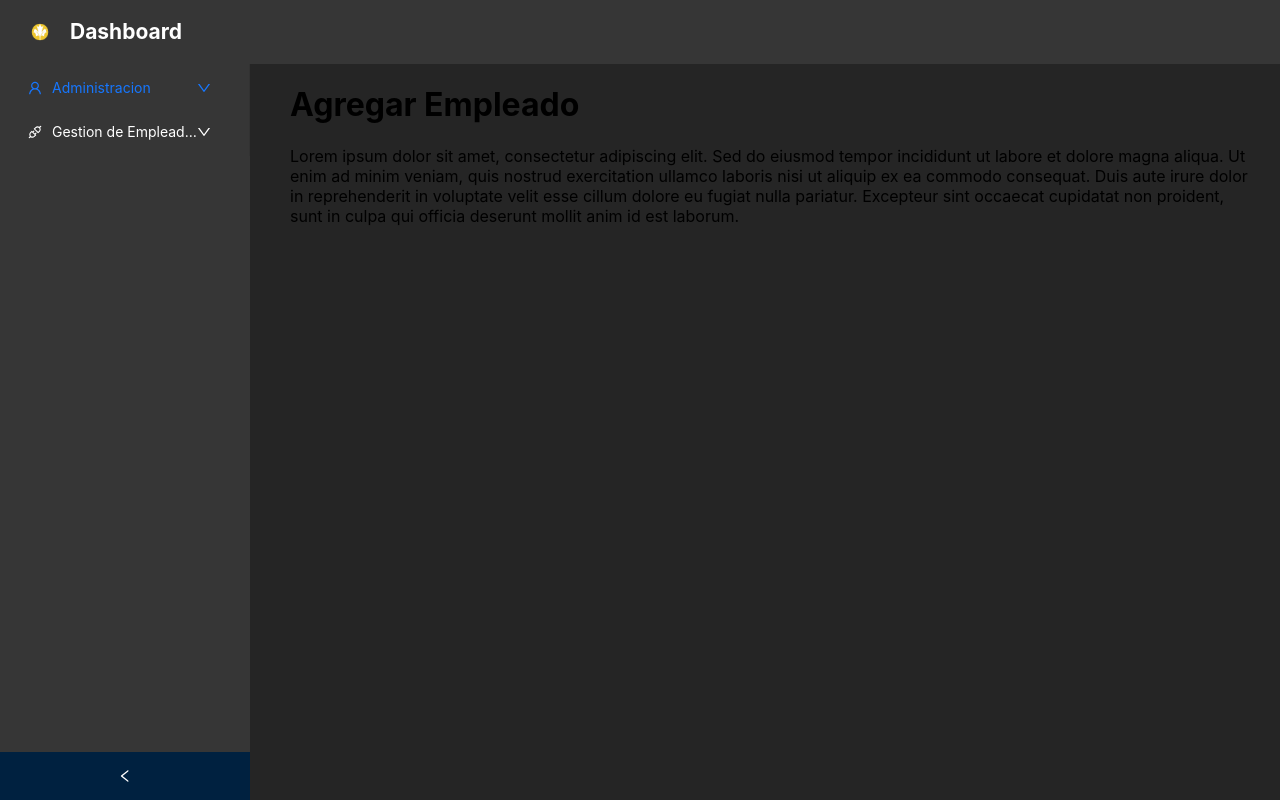
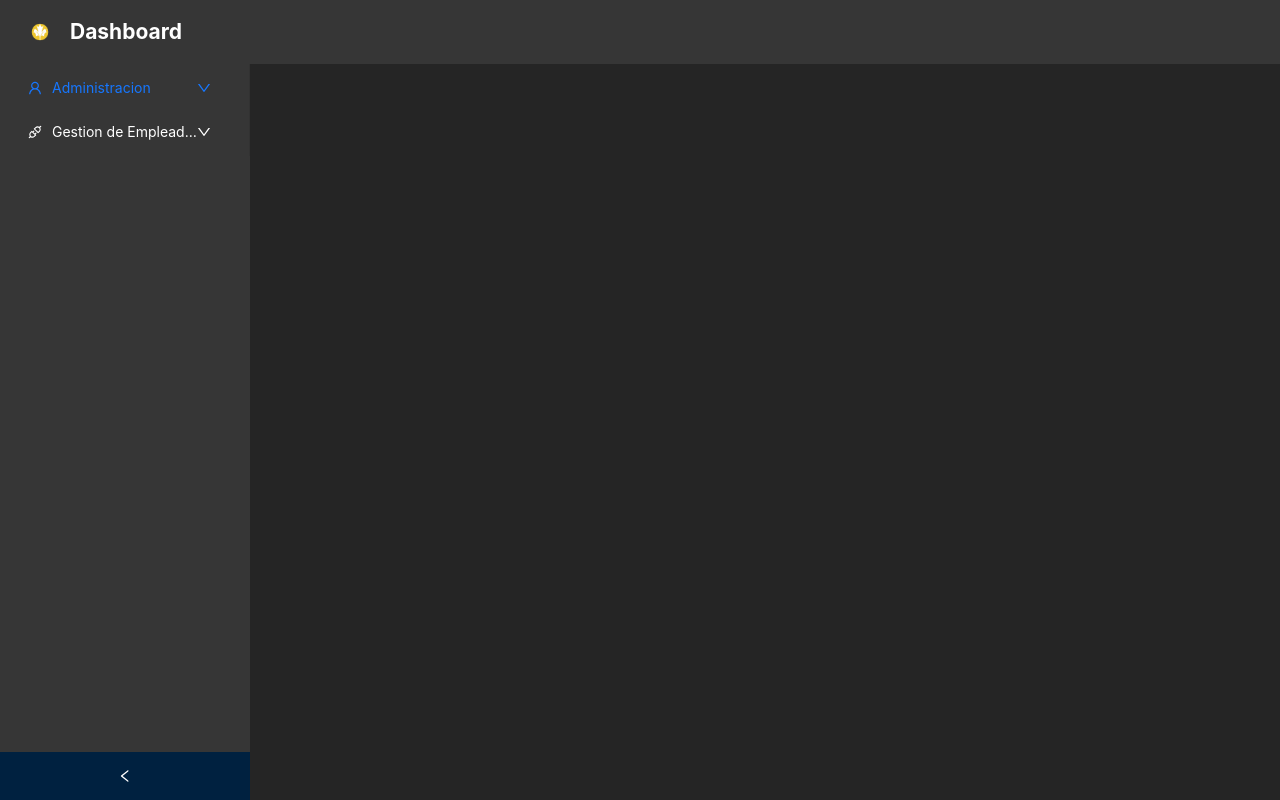
Before and after one commit to nelrecarte/Hackathon, a React (Create React App) app in the folder client/client/: page /agregar-empleado in a window 1280 px wide. Shown: the top 800 px of the page. Built offline with nearby package versions, Linux system fonts and the light colour scheme.

Commit message:
final commit

```diff
--- a/client/client/src/pages/AgregarEmpleado.jsx
+++ b/client/client/src/pages/AgregarEmpleado.jsx
@@ -1,30 +1,16 @@
 import React from 'react';
 import NavigationBar from '../components/navigationBar';
+import FormularioEmpleado from '../components/FormularioEmpleado';
 
 const AgregarEmpleado = () => {
-    return (
-        <div style={styles.container}>
-            <NavigationBar />
-            <div style={styles.content}>
-                <h1>Agregar Empleado</h1>
-                <p>
-                    Lorem ipsum dolor sit amet, consectetur adipiscing elit. Sed do eiusmod tempor incididunt ut labore et dolore magna aliqua. Ut enim ad minim veniam, quis nostrud exercitation ullamco laboris nisi ut aliquip ex ea commodo consequat. Duis aute irure dolor in reprehenderit in voluptate velit esse cillum dolore eu fugiat nulla pariatur. Excepteur sint occaecat cupidatat non proident, sunt in culpa qui officia deserunt mollit anim id est laborum.
-                </p>
-            </div>
-        </div>
-    );
-};
+  return (
+    <div>
+      <NavigationBar />
 
-const styles = {
-    container: {
-        display: 'flex',
-    },
-    content: {
-        marginLeft: '20px', // Adjust this value based on the width of your Sider
-        padding: '20px',
-        marginTop: '44px', // Adjust this value based on the height of your Header
-        width: '100%',
-    },
+      <FormularioEmpleado />
+    </div>
+  );
 };
 
 export default AgregarEmpleado;
+2
```
